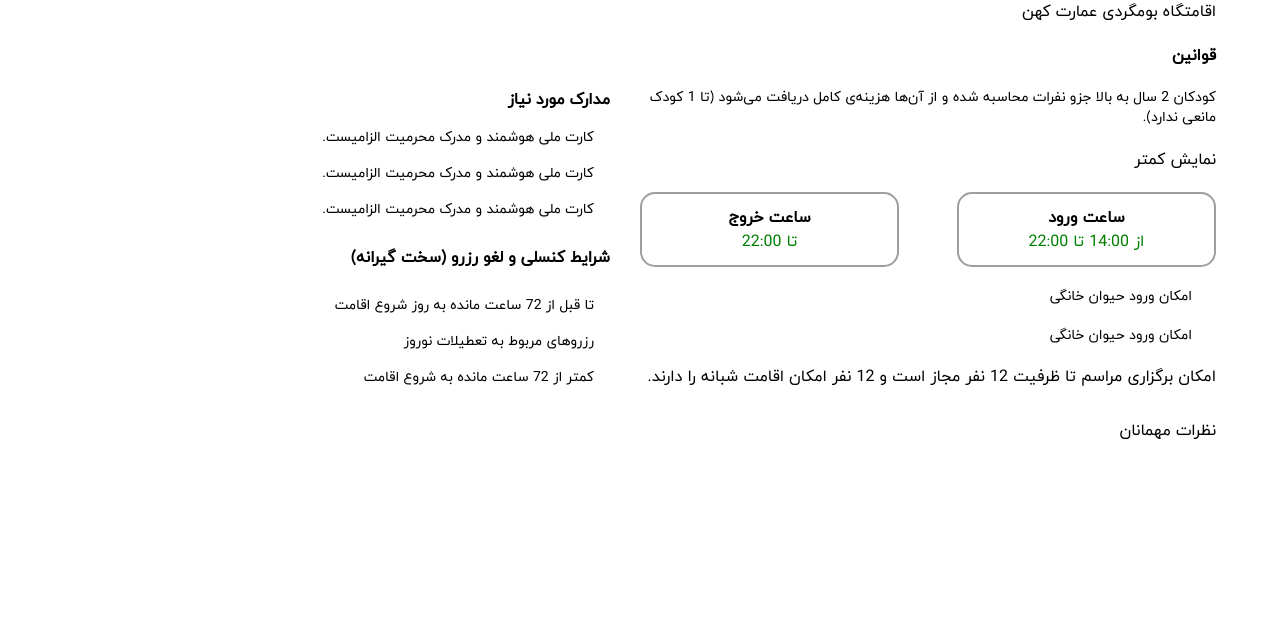
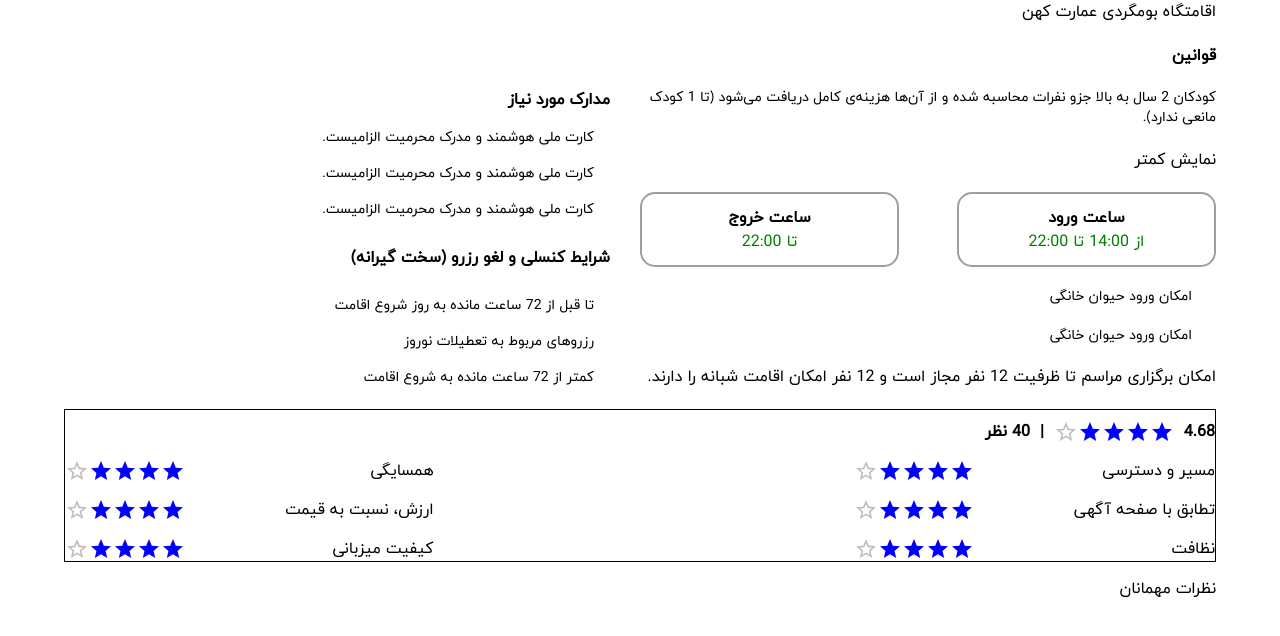
Before and after one commit to Masoudbkhti/Shab, a Next.js app: page /houses/1 in a window 1280 px wide. Shown: the top 636 px of the page. Built offline with nearby package versions, Linux system fonts and the light colour scheme.

Commit message:
The CommentRate added to the page.js

```diff
--- a/app/houses/[resId]/page.js
+++ b/app/houses/[resId]/page.js
@@ -1,6 +1,7 @@
 import { getLocalData } from "@/json/lib/localdata";
 import Reserve from "../../components/houses/Reserve";
 import Rules from "../../components/houses/Rules";
+import CommentRate from "@/app/components/houses/CommentRate";
 import Comments from "@/app/components/houses/Comments";
 
 export default async function Page({ params }) {
@@ -11,6 +12,7 @@ export default async function Page({ params }) {
     <div>
       <Reserve data={filteredData[0]} />
       <Rules data={filteredData[0]} />
+      <CommentRate/>
       <Comments data={filteredData[0]} />
     </div>
   );
```
